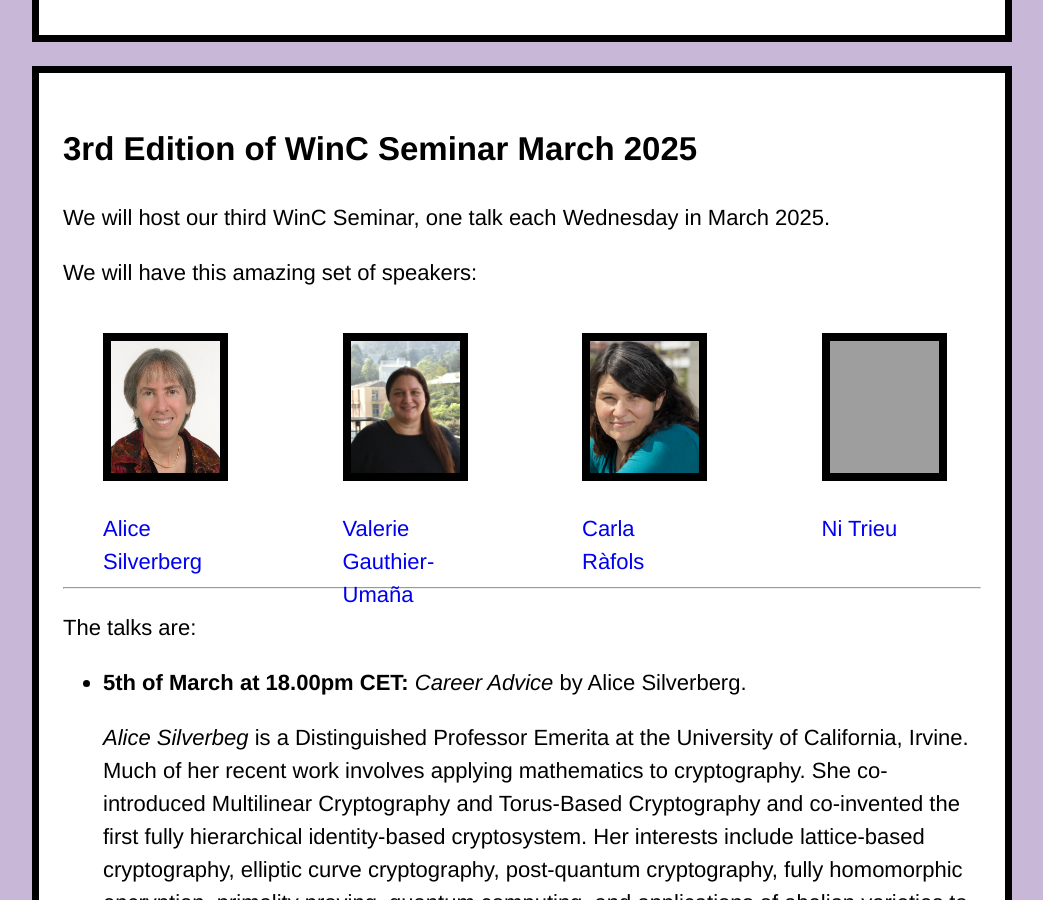
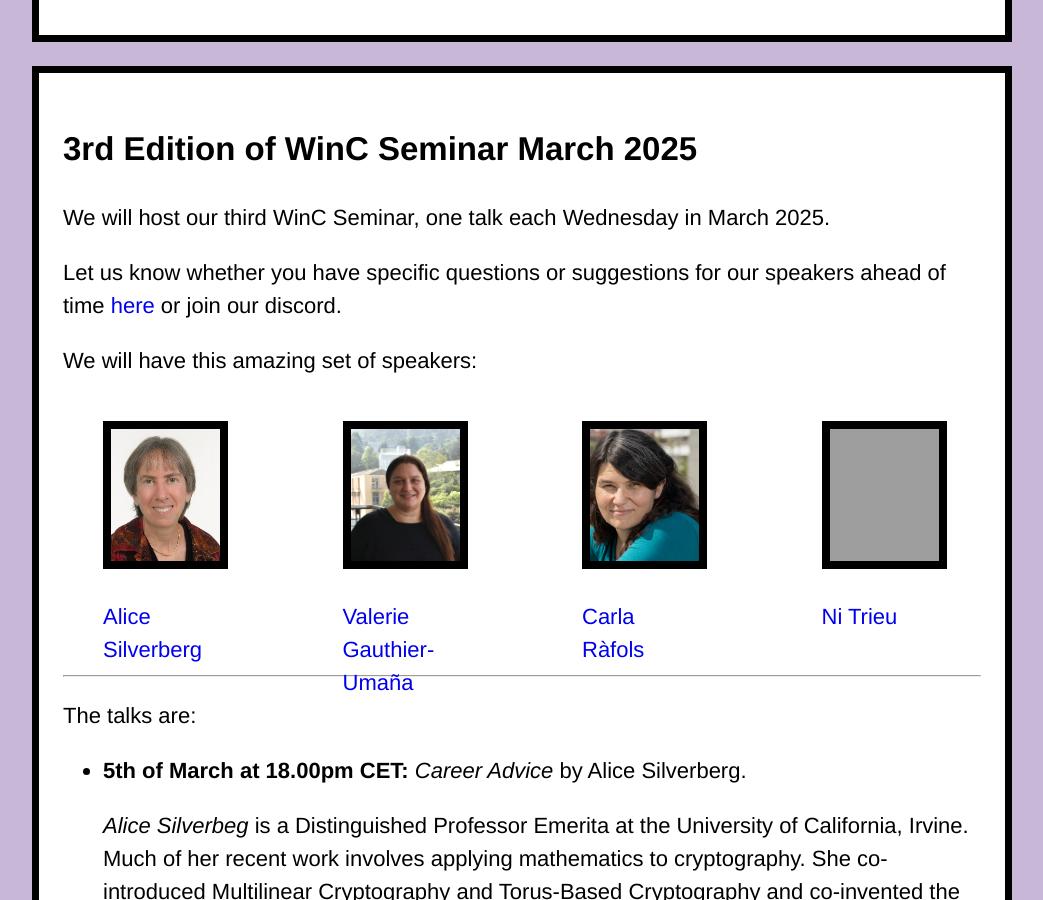
Before and after one commit to women-in-cryptography/women-in-cryptography-website, a Jekyll site: the page built from seminar.html, in a window 1280 px wide and 900 px high, scrolled down 740 px. Shown: the whole window, without its empty margins (118-1161 px from the left). Built offline with Jekyll 4.4.1, drawn with Linux system fonts in a browser that asks for light colours; a style sheet for code colours, icons or effects is not loaded; grey boxes are pictures that could not be loaded.

Commit message:
added form for seminars

```diff
--- a/seminar.html
+++ b/seminar.html
@@ -23,7 +23,7 @@
 <div class="regular-description-fixed">
   <h2>3rd Edition of WinC Seminar March 2025</h2>
 	<p>We will host our third WinC Seminar, one talk each Wednesday in March 2025.</p>
-  <!--<p>Register <a href="https://docs.google.com/forms/d/1Y7GCPviGub_nPo5DMyFjyOI7LfirwPFNGg5oSRy4r3A " target="_blank">here</a> or join our discord.</p>-->
+  <p>Let us know whether you have specific questions or suggestions for our speakers ahead of time <a href="https://forms.gle/6L1irNZ3aqRuJrwz8" target="_blank">here</a> or join our discord.</p>
   <p>We will have this amazing set of speakers:</p>
 
   <div class="gallery">
```
